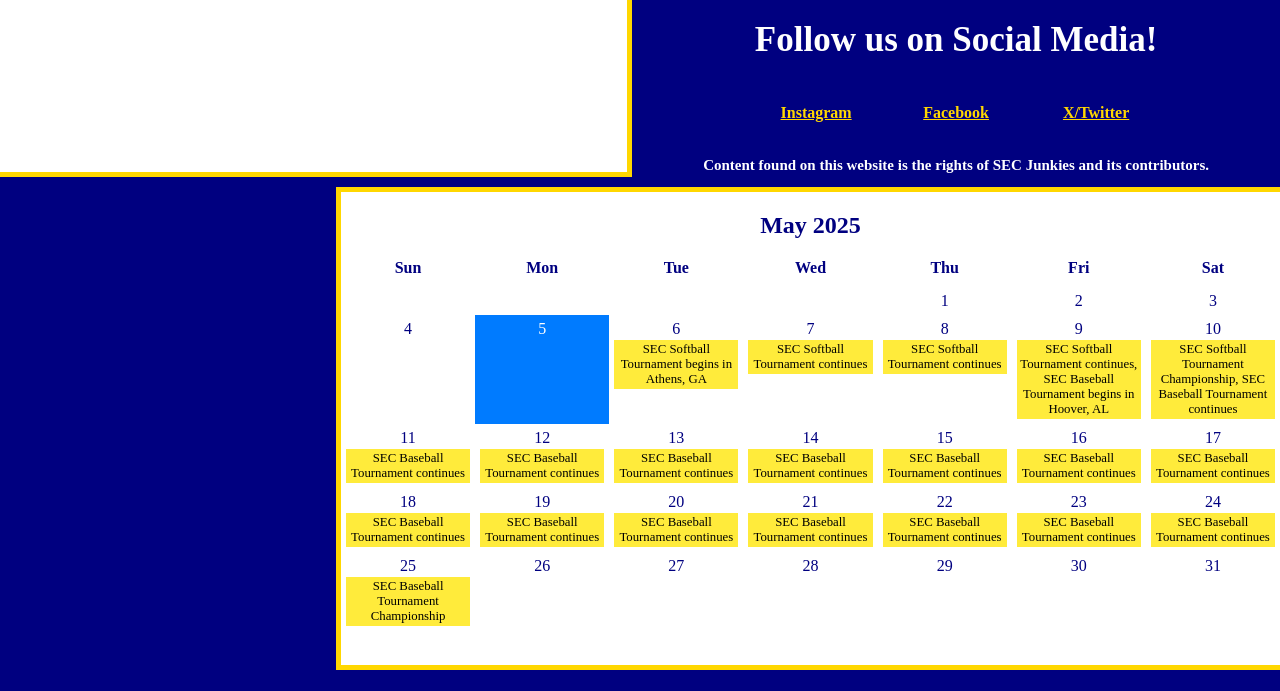
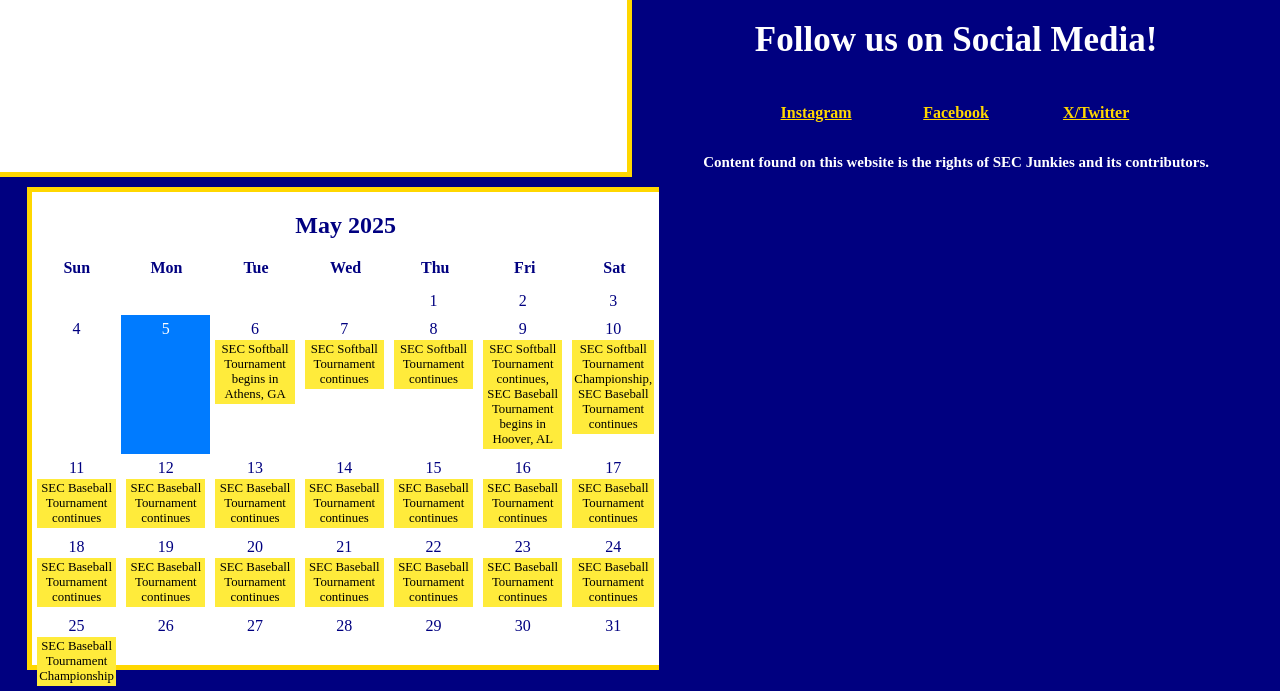
Before and after one commit to vil2720/secjunkies, a plain HTML site: page index.html in a window 1280 px wide. Shown: the part 2295-2986 px from the top of the page. Before the commit the page ends 2965 px from the top, so only its background shows below. Drawn offline with Linux system fonts and the light colour scheme.

Commit message:
Add files via upload

```diff
--- a/CSS/aboutUsStyles.css
+++ b/CSS/aboutUsStyles.css
@@ -209,7 +209,7 @@ footer h1 {
     text-align: center;
 }
 
-footer h3 {
+footer h2 {
     font-size: 15px;
     text-align: center;
     color: white;
--- a/CSS/contactUs.css
+++ b/CSS/contactUs.css
@@ -114,7 +114,7 @@ footer h1 {
     text-align: center;
 }
 
-footer h3 {
+footer h2 {
     font-size: 15px;
     text-align: center;
     color: white;
--- a/CSS/indexstyles.css
+++ b/CSS/indexstyles.css
@@ -167,10 +167,10 @@ body {
 .calendar {
 margin-top:10px;
 margin-left:27px;
-width:939px;
+width:49%;
 height: 473px;
 background-color: white;
-float:right;
+float:left;
 border-top: 5px solid gold;
 border-left: 5px solid gold;
 border-bottom: 5px solid gold;
@@ -239,7 +239,7 @@ footer h1 {
     text-align: center;
 }
 
-footer h3 {
+footer h2 {
     font-size: 15px;
     text-align: center;
     color: white;
--- a/index.html
+++ b/index.html
@@ -1,5 +1,5 @@
 <!DOCTYPE html>
-<html>
+<html lang="en">
         <head>
             <meta charset="UTF-8">
             <meta name="description" content="SEC News and Stories">
@@ -144,6 +144,6 @@
             <li><a href="facebook.com"> Facebook</a></li>
             <li><a href="x.com"> X/Twitter</a></li>
         </nav>
-        <h3>Content found on this website is the rights of SEC Junkies and its contributors. </h3>
+        <h2>Content found on this website is the rights of SEC Junkies and its contributors. </h2>
     </footer>
 </html>
```
Also changed, not shown: aboutUs.html (+2 -2 lines), contactUs.html (+2 -2 lines).
